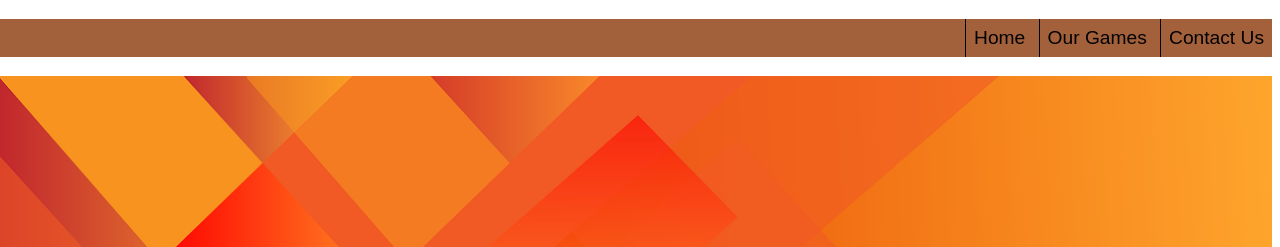
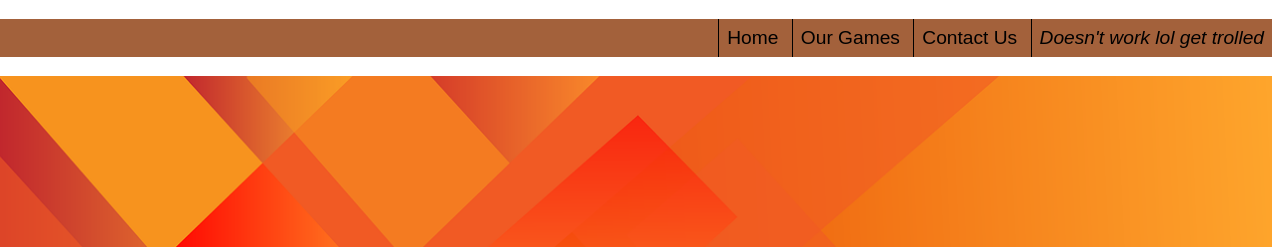
Before and after one commit to DiegoOnGithubCode-Central/Parody, a plain HTML site: page index.html in a window 1280 px wide. Shown: the top 247 px of the page. Drawn offline with Linux system fonts and the light colour scheme; a web font is replaced by a local one.

Commit message:
Add files via upload

```diff
--- a/index.html
+++ b/index.html
@@ -16,6 +16,7 @@
                 <li>Home</li>
                 <li>Our Games</li>
                 <li>Contact Us</li>
+                <li><i>Doesn't work lol get trolled</i></li>
             </ul>
         </div>
 
```
